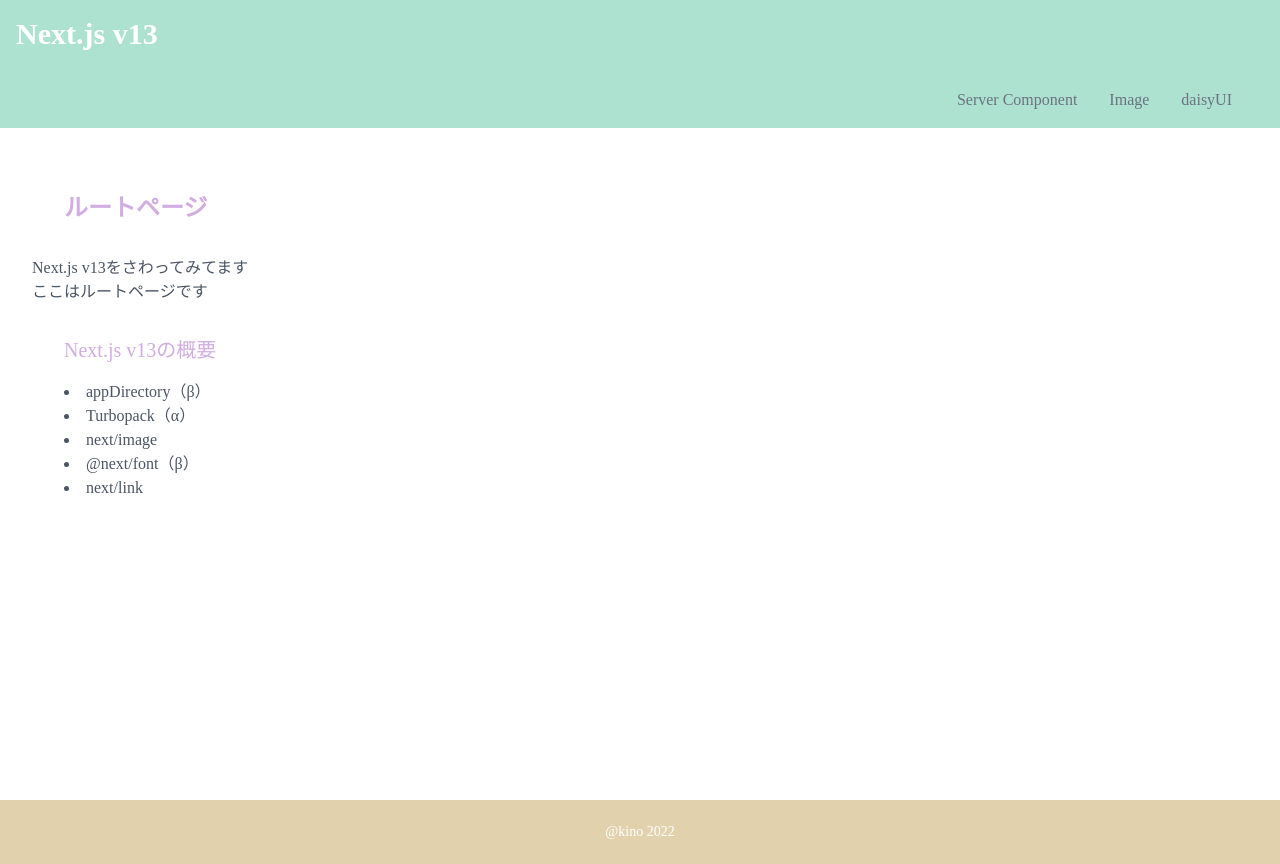
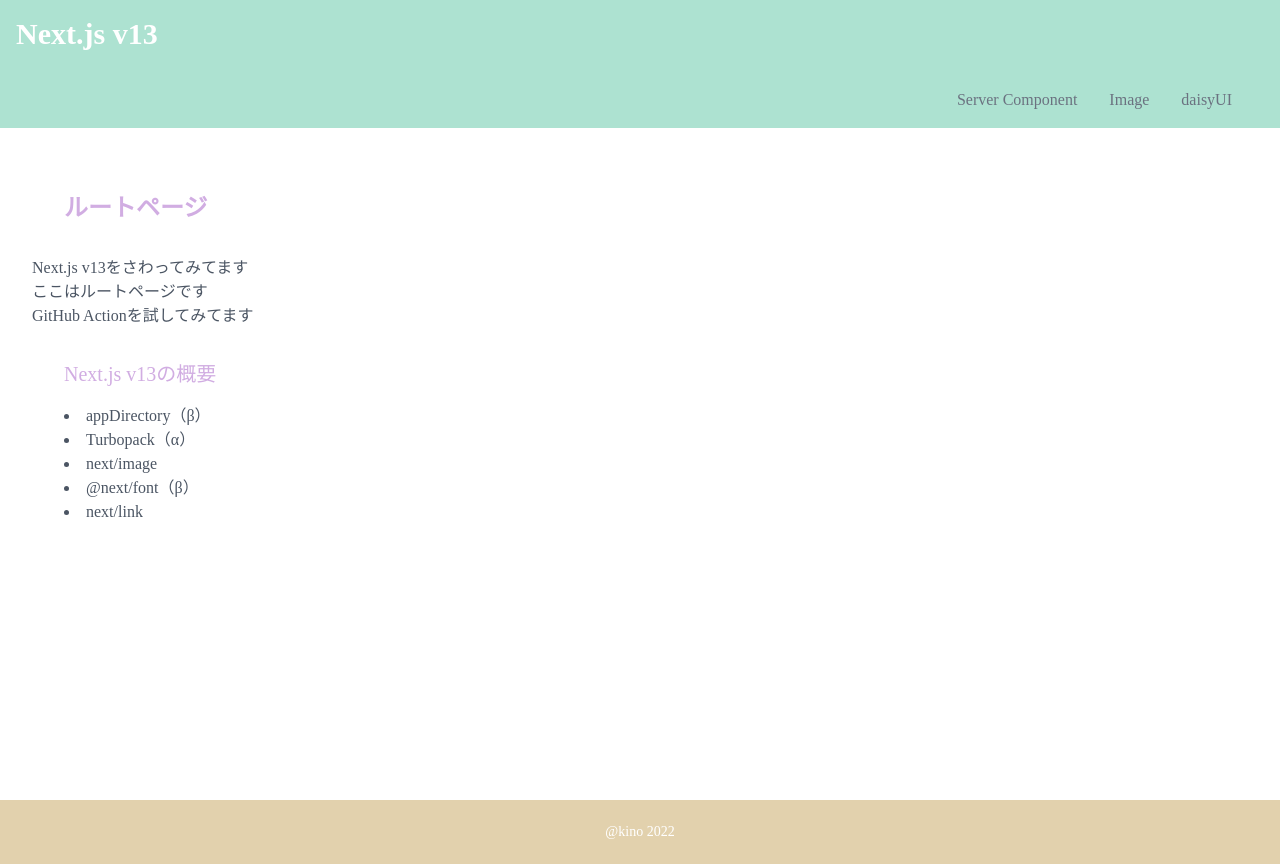
Before and after one commit to narutiga/next.js_v13, a Next.js app: page / in a window 1280 px wide. Built offline with nearby package versions, Linux system fonts and the light colour scheme.

Commit message:
✨ テスト

```diff
--- a/src/app/page.tsx
+++ b/src/app/page.tsx
@@ -7,6 +7,7 @@
         <PageTitle title="ルートページ" />
         <p>Next.js v13をさわってみてます</p>
         <p>ここはルートページです</p>
+        <p>GitHub Actionを試してみてます</p>
         <div className="m-8">
           <h2 className="text-xl text-sub2 mb-4">Next.js v13の概要</h2>
           <ul className="list-disc list-inside ">
```
